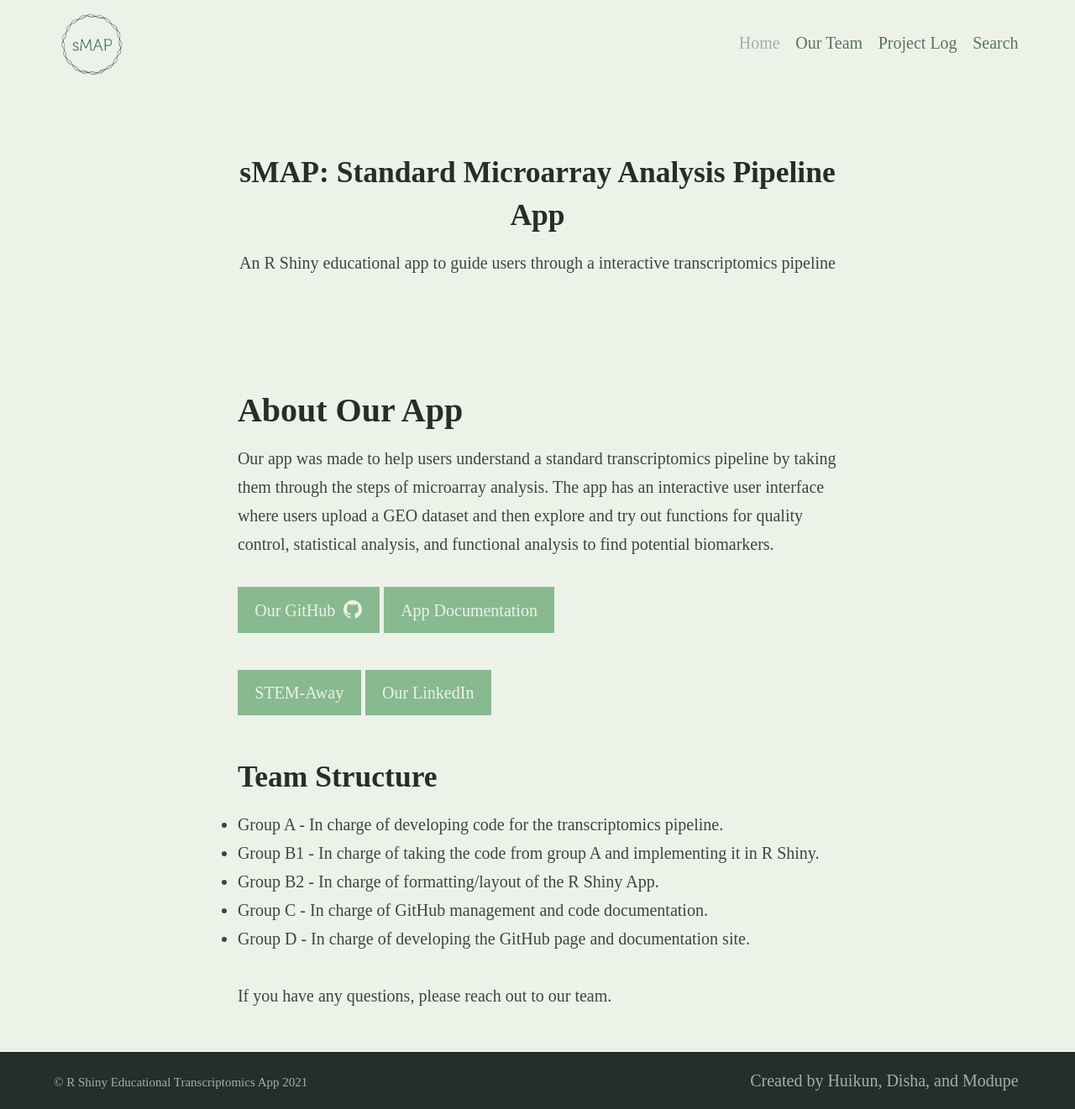
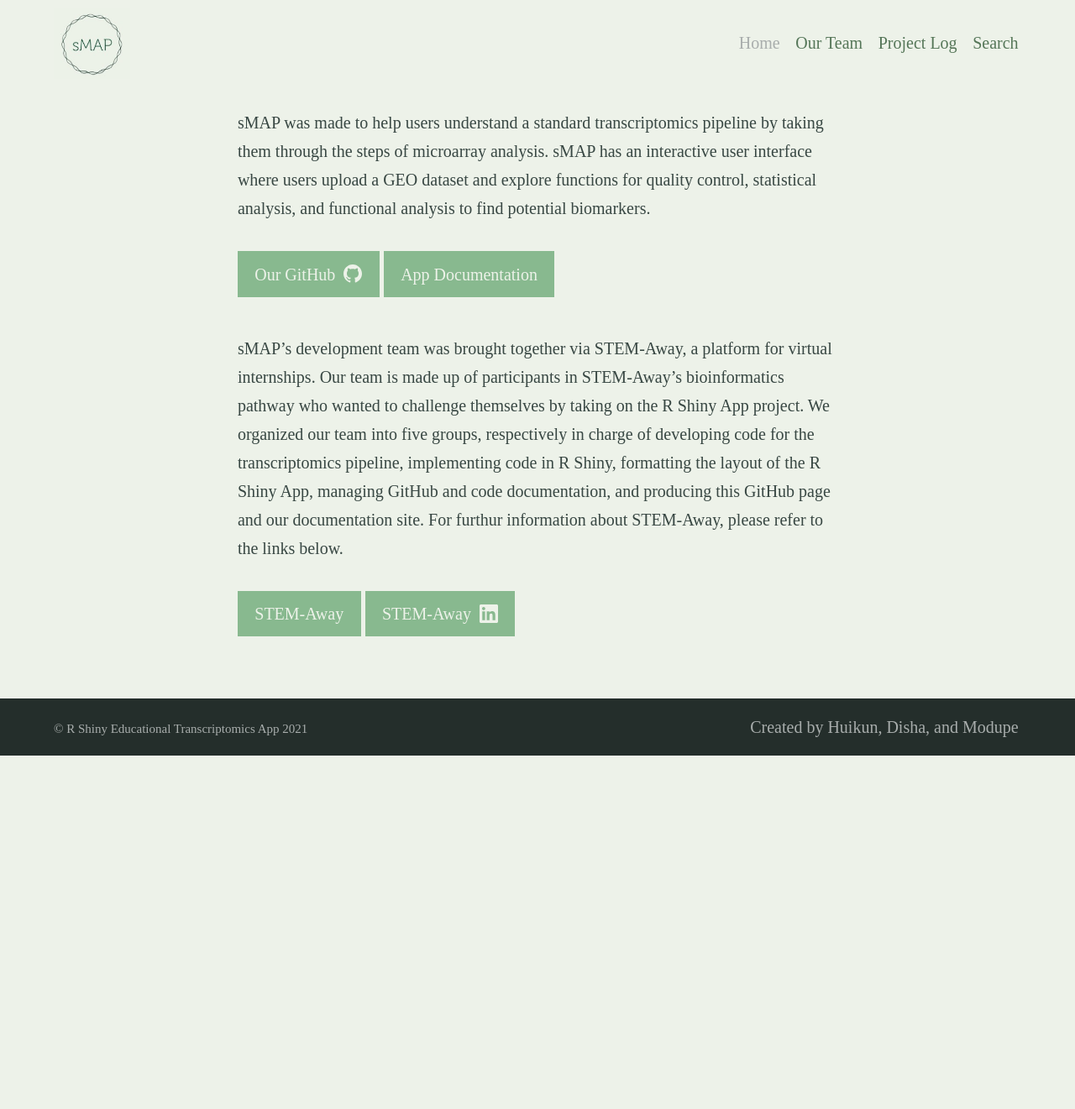
Before and after one commit to BI-STEM-Away/sMAP, a Jekyll site: the page built from index.md, in a window 1280 px wide. Shown: the whole page at 84% size. Built offline with Jekyll 4.4.1, drawn with Linux system fonts in a browser that asks for light colours; after the commit the page ends 900 px from its top, so only the background shows below that.

Commit message:
Update index.md

```diff
--- a/index.md
+++ b/index.md
@@ -3,22 +3,14 @@
 feature_text: |
   ## sMAP: Standard Microarray Analysis Pipeline App
   An R Shiny educational app to guide users through a interactive transcriptomics pipeline
-
+color="#88B98F"
 ---
 
-Our app was made to help users understand a standard transcriptomics pipeline by taking them through the steps of microarray analysis. The app has an interactive user interface where users upload a GEO dataset and then explore and try out functions for quality control, statistical analysis, and functional analysis to find potential biomarkers.
+sMAP was made to help users understand a standard transcriptomics pipeline by taking them through the steps of microarray analysis. sMAP has an interactive user interface where users upload a GEO dataset and explore functions for quality control, statistical analysis, and functional analysis to find potential biomarkers.
 
 {% include button.html text="Our GitHub" icon="github" link="https://github.com/BI-STEM-Away/shiny_app_dev" color="#88B98F" %} {% include button.html text="App Documentation" link="" color="#88B98F" %}
 
+sMAP's development team was brought together via STEM-Away, a platform for virtual internships. Our team is made up of participants in STEM-Away's bioinformatics pathway who wanted to challenge themselves by taking on the R Shiny App project. We organized our team into five groups, respectively in charge of developing code for the transcriptomics pipeline, implementing code in R Shiny, formatting the layout of the R Shiny App, managing GitHub and code documentation, and producing this GitHub page and our documentation site. For furthur information about STEM-Away, please refer to the links below.
 
-{% include button.html text="STEM-Away"  link="https://stemaway.com/" color="#88B98F" %} {% include button.html text="Our LinkedIn" link="https://www.linkedin.com/company/stemaway/" color="#88B98F" %}
 
-## Team Structure
-
-- Group A - In charge of developing code for the transcriptomics pipeline.
-- Group B1 - In charge of taking the code from group A and implementing it in R Shiny.
-- Group B2 - In charge of formatting/layout of the R Shiny App.
-- Group C - In charge of GitHub management and code documentation.
-- Group D - In charge of developing the GitHub page and documentation site.
-
-If you have any questions, please reach out to our team.
+{% include button.html text="STEM-Away"  link="https://stemaway.com/" color="#88B98F" %} {% include button.html text="STEM-Away" icon="linkedin" link="https://www.linkedin.com/company/stemaway/" color="#88B98F" %}
```
